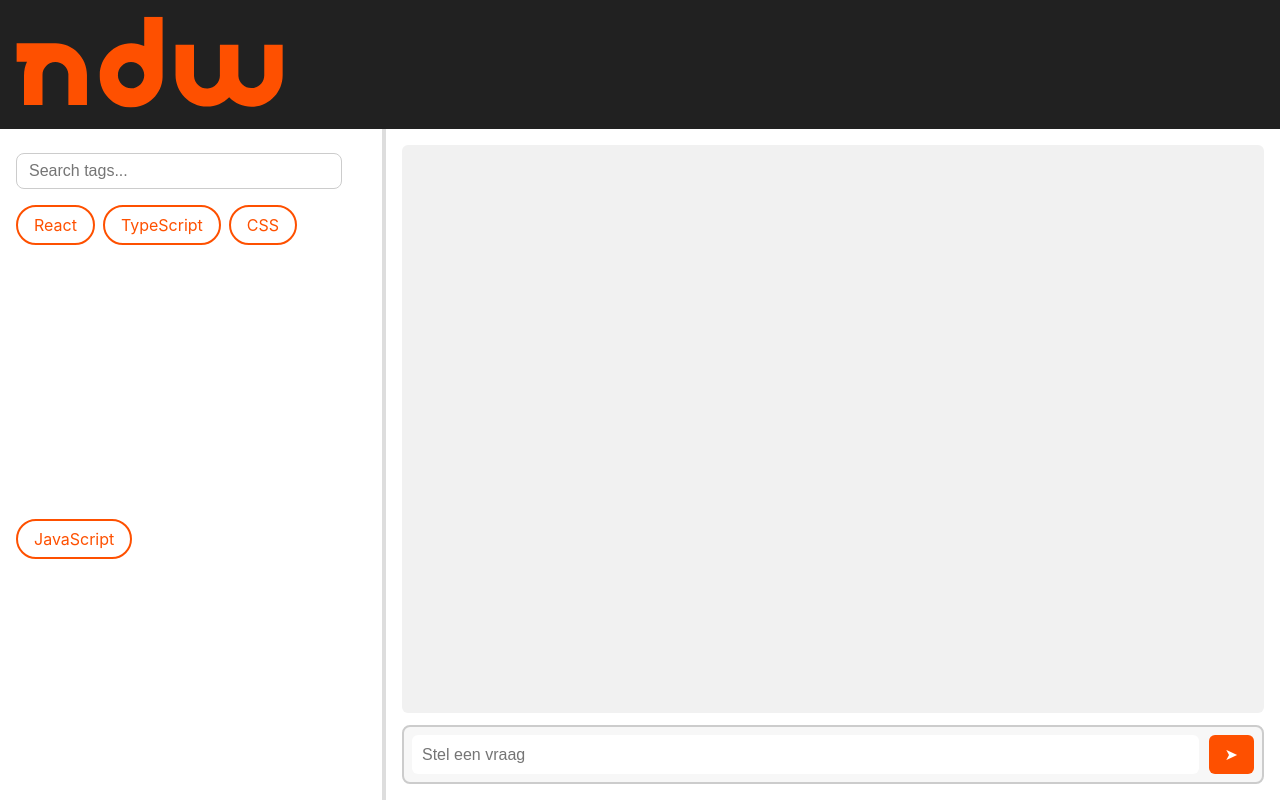
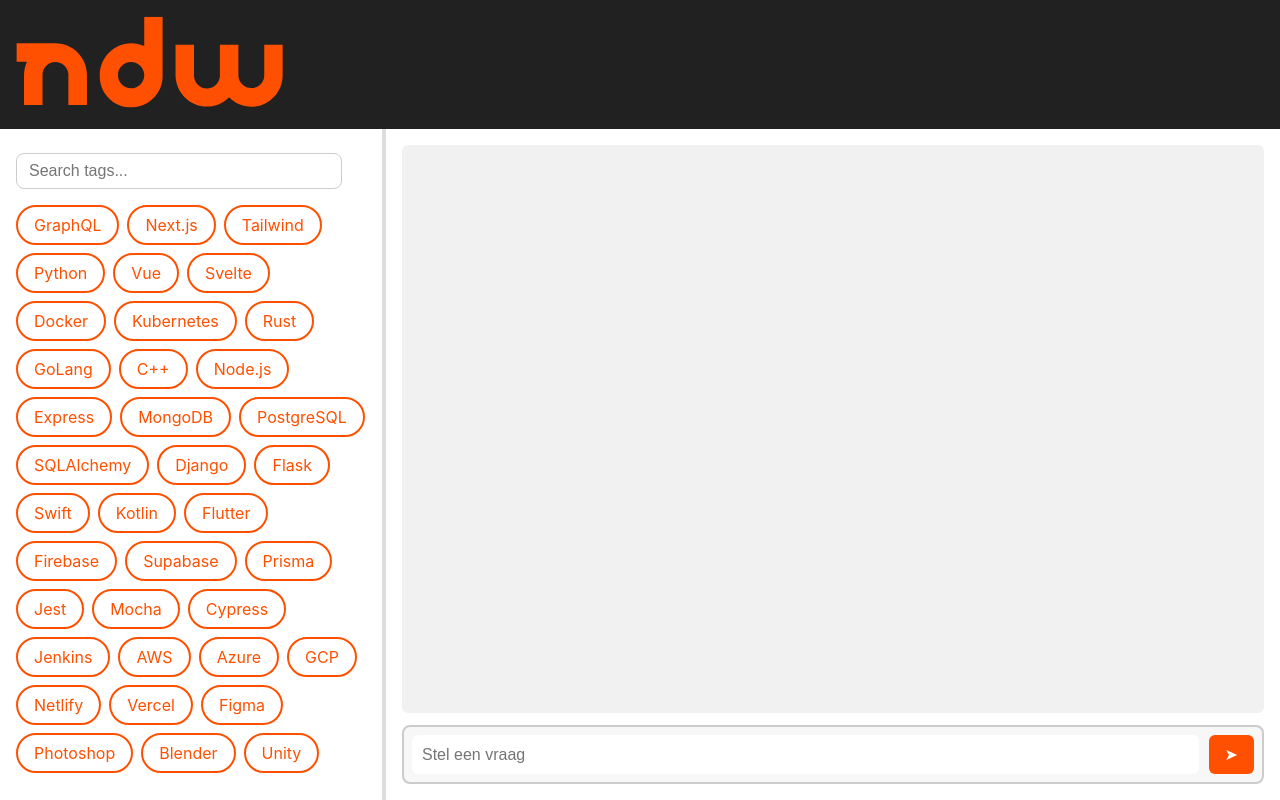
Before and after one commit to ChatBotGroup1HR/ChatBotProjectD_2025, a React (Create React App) app: page / in a window 1280 px wide. Built offline with nearby package versions, Linux system fonts and the light colour scheme.

Commit message:
feat: fixed the search in taglist

```diff
--- a/src/components/ui/taglist.css
+++ b/src/components/ui/taglist.css
@@ -1,7 +1,6 @@
 /* Whole TagList component */
 .taglist-container {
   width: 350px;
-  height: 100%;
   overflow: hidden;
   display: flex;
   flex-direction: column;
@@ -29,6 +28,8 @@
   align-items: flex-start;
   height: calc(100vh - 150px);
   overflow-y: auto;
+  flex: 1;
+  align-content: flex-start;
 }
 
 /* Tag item */
@@ -36,15 +37,24 @@
   background-color: white;
   color: #FE5000;
   border: 2px solid #FE5000;
-  padding: 0.5rem 1rem;
   border-radius: 20px;
   cursor: pointer;
   transition: transform 0.2s ease, background-color 0.3s, color 0.3s;
+  overflow: hidden;
 }
 
-/* Hover over a tag */
-.taglist-tag:hover {
+.taglist-tag-inner {
+  height: 100%;
+  display: flex;
+  align-items: center;
+  justify-content: center;
+  transition: transform 0.2s ease, background-color 0.3s, color 0.3s;
+  box-sizing: border-box;
+  padding: 0.5rem 1rem;
+}
+
+.taglist-tag:hover .taglist-tag-inner {
+  transform: scale(1.1);
   background-color: #FE5000;
   color: white;
-  transform: scale(1.1);
 }
--- a/src/components/ui/taglist.tsx
+++ b/src/components/ui/taglist.tsx
@@ -1,7 +1,13 @@
 import React, { useState } from 'react'; //UseState hook
 import './taglist.css';
 
-const initialTags = ['React', 'TypeScript', 'CSS', 'JavaScript'];
+const initialTags = [
+  'GraphQL', 'Next.js', 'Tailwind', 'Python', 'Vue', 'Svelte', 'Docker', 'Kubernetes',
+  'Rust', 'GoLang', 'C++', 'Node.js', 'Express', 'MongoDB', 'PostgreSQL', 'SQLAlchemy',
+  'Django', 'Flask', 'Swift', 'Kotlin', 'Flutter', 'Firebase', 'Supabase', 'Prisma',
+  'Jest', 'Mocha', 'Cypress', 'Jenkins', 'AWS', 'Azure', 'GCP', 'Netlify',
+  'Vercel', 'Figma', 'Photoshop', 'Blender', 'Unity', 'Unreal', 'Redux', 'Zustand'
+];
 
 const TagList: React.FC = () => {
   // search: stores the current text in the search input
@@ -28,7 +34,9 @@
       <div className="taglist-tags">
         {filteredTags.map((tag, index) => (
           <div key={index} className="taglist-tag">
-            {tag}
+             <div className="taglist-tag-inner">
+              {tag}
+            </div>
           </div>
         ))}
       </div>
```
